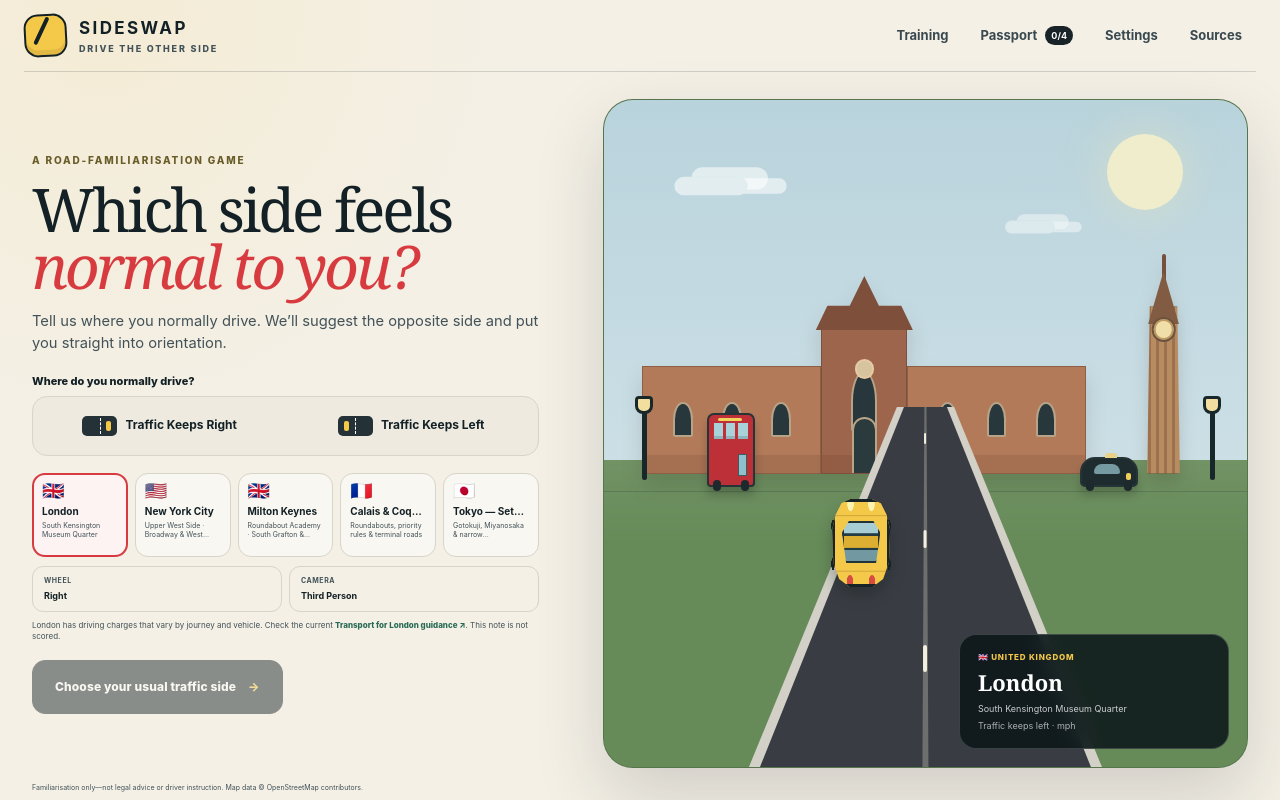
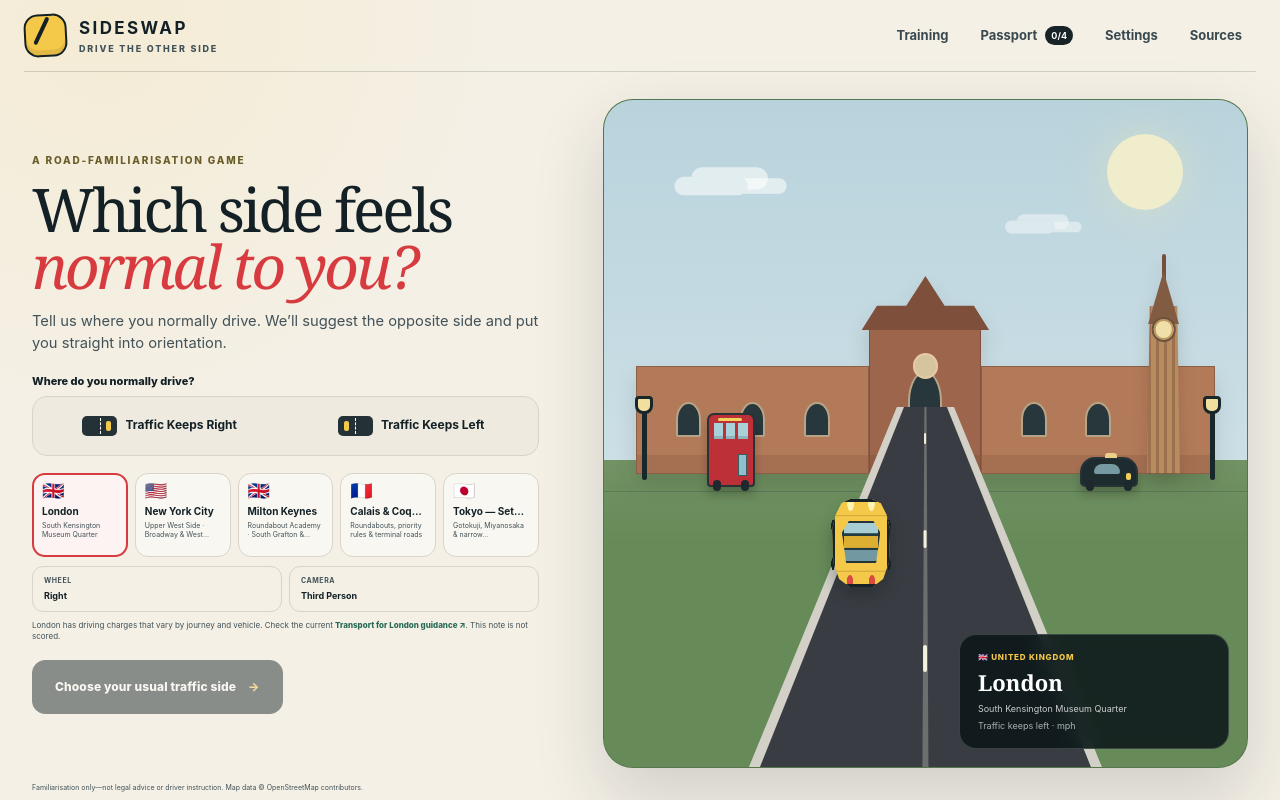
Before and after one commit to asarnaout/SideSwap, a Next.js app: page / in a window 1280 px wide. Built offline with nearby package versions, Linux system fonts and the light colour scheme.

Commit message:
Align London and NYC preview details

```diff
--- a/app/globals.css
+++ b/app/globals.css
@@ -1802,6 +1802,7 @@ canvas:focus-visible {
 /* London */
 .london-elizabeth-tower {
   position: absolute;
+  z-index: 1;
   right: 9%;
   bottom: 44%;
   width: clamp(37px, 4vw, 52px);
@@ -1853,9 +1854,9 @@ canvas:focus-visible {
 }
 .london-museum {
   position: absolute;
-  right: 25%;
+  right: 5%;
   bottom: 44%;
-  left: 6%;
+  left: 5%;
   display: grid;
   grid-template-columns: 1fr .48fr 1fr;
   align-items: end;
@@ -2034,10 +2035,45 @@ canvas:focus-visible {
 }
 .nyc-brownstones > span { display: flex; flex: 1; justify-content: space-evenly; padding-top: 13px; border: 1px solid #643b31; background: #9e5d4a; }
 .nyc-brownstones i { width: 14%; height: 16px; background: #26383d; box-shadow: 0 25px #26383d; }
-.nyc-water-tower { position: absolute; right: 11%; bottom: 63%; width: 44px; height: 30px; border: 2px solid #4b3d34; border-radius: 50% 50% 12px 12px; background: repeating-linear-gradient(90deg, #795642 0 5px, #624a3c 5px 8px); }
-.nyc-water-tower::before { content: ""; position: absolute; top: -11px; left: 4px; width: 32px; height: 12px; background: #4c3c33; clip-path: polygon(50% 0, 100% 100%, 0 100%); }
-.nyc-water-tower i { position: absolute; top: 100%; left: 7px; width: 4px; height: 28px; background: #433a34; box-shadow: 21px 0 #433a34; }
-.nyc-water-tower::after { content: ""; position: absolute; top: calc(100% + 13px); left: 4px; width: 36px; height: 4px; background: #433a34; }
+.nyc-water-tower {
+  position: absolute;
+  right: 10.5%;
+  bottom: calc(44% + 142px);
+  width: 44px;
+  height: 30px;
+  border: 2px solid #4b3d34;
+  border-radius: 50% 50% 12px 12px;
+  background: repeating-linear-gradient(90deg, #795642 0 5px, #624a3c 5px 8px);
+}
+.nyc-water-tower::before {
+  content: "";
+  position: absolute;
+  top: -11px;
+  left: 4px;
+  width: 32px;
+  height: 12px;
+  background: #4c3c33;
+  clip-path: polygon(50% 0, 100% 100%, 0 100%);
+}
+.nyc-water-tower i {
+  position: absolute;
+  top: 100%;
+  left: 7px;
+  width: 4px;
+  height: 22px;
+  background: #433a34;
+  box-shadow: 21px 0 #433a34;
+}
+.nyc-water-tower::after {
+  content: "";
+  position: absolute;
+  top: calc(100% + 19px);
+  left: -6px;
+  width: 54px;
+  height: 4px;
+  border-radius: 2px;
+  background: #433a34;
+}
 .nyc-street-sign { position: absolute; right: 7%; bottom: 47%; padding: 4px 8px; border: 2px solid #e5e0c9; border-radius: 3px; background: #1c6f49; color: white; font: 800 8px/1 system-ui; letter-spacing: .04em; }
 .nyc-street-sign::after { content: ""; position: absolute; top: 100%; left: 50%; width: 3px; height: 32px; background: #38484a; }
 
```
